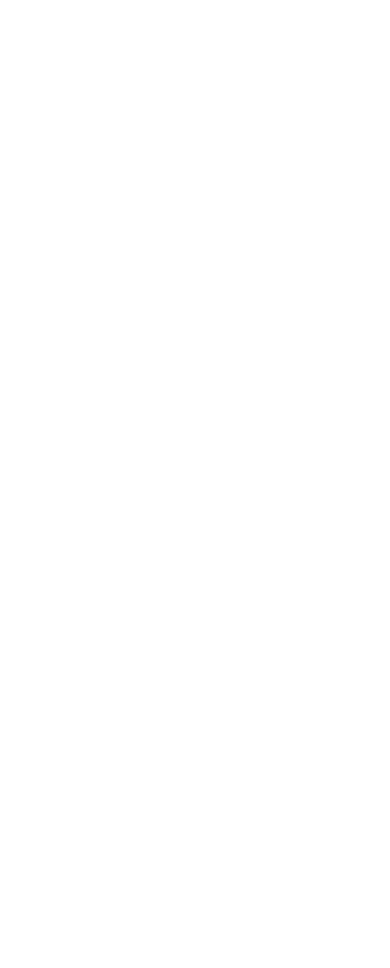
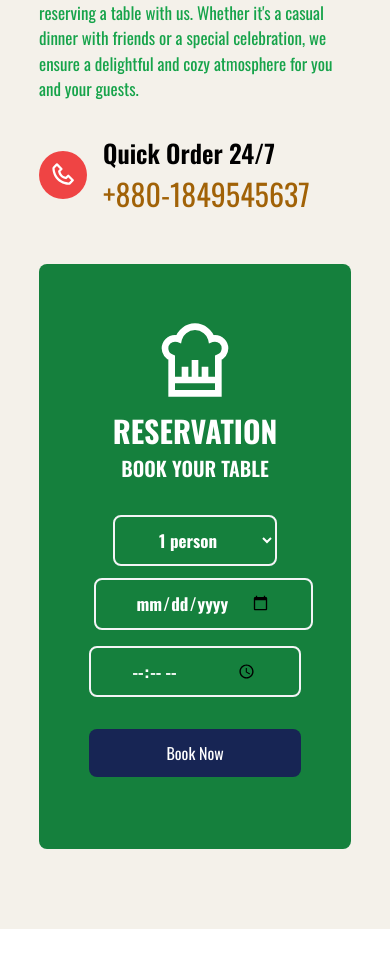
Before and after one commit to MostakemHossain/Burger-king-landing-page-nextjs, a Next.js app: page / in a window 390 px wide. Shown: the part 6244-7212 px from the top of the page. Before the commit the page ends 5946 px from the top, so only its background shows below. Built offline with nearby package versions, Linux system fonts and the light colour scheme.

Commit message:
reservation section added

```diff
--- a/app/components/Home.tsx
+++ b/app/components/Home.tsx
@@ -2,6 +2,7 @@
 import Features from "./Features/Features";
 import Hero from "./Hero/Hero";
 import PopularBurger from "./PopularBurger/PopularBurger";
+import Reservaion from "./Reservation/Reservaion";
 import Team from "./Team/Team";
 
 const Home = () => {
@@ -12,6 +13,7 @@
       <PopularBurger />
       <Delivary />
       <Team />
+      <Reservaion />
     </div>
   );
 };
--- /dev/null
+++ b/app/components/Reservation/Reservaion.tsx
@@ -0,0 +1,35 @@
+/* eslint-disable react/no-unescaped-entities */
+import { BiPhone } from "react-icons/bi";
+import ReservationForm from "./ReservationForm";
+
+const Reservation = () => {
+  return (
+    <div className={`pt-[5rem]  relative mt-[2rem] pb-[5rem] mb-[3rem]`}>
+      <div className="w-full absolute h-full  top-0 left-0 right-0 bottom-0"></div>
+      <div className="w-[80%] mx-auto z-20 grid grid-cols-1 lg:grid-cols-2 items-center gap-[3rem]">
+        <div>
+          <h1 className="text-[30px] md:text-[40px] lg:text-[50px] text-red-600 leading-[3rem] md:leading-[4rem]">
+            DO YOU HAVE ANY DINNER PLAN TODAY? RESERVE YOUR TABLE
+          </h1>
+          <p className="text-green-600 text-[17px] mt-[1rem] ">
+            Make your dining experience memorable by reserving a table with us.
+            Whether it's a casual dinner with friends or a special celebration,
+            we ensure a delightful and cozy atmosphere for you and your guests.
+          </p>
+          <div className="flex items-center mt-[2rem] space-x-4">
+            <div className="w-[3rem] h-[3rem] bg-red-500 rounded-full flex items-center justify-center flex-col">
+              <BiPhone className="w-[1.7rem] h-[1.7rem] text-white" />
+            </div>
+            <div>
+              <h1 className="font-semibold text-[25px]">Quick Order 24/7</h1>
+              <p className="text-yellow-700 text-[30px]">+880-1849545637</p>
+            </div>
+          </div>
+        </div>
+        <ReservationForm />
+      </div>
+    </div>
+  );
+};
+
+export default Reservation;
--- /dev/null
+++ b/app/components/Reservation/ReservationForm.tsx
@@ -0,0 +1,55 @@
+import { GrRestaurant } from "react-icons/gr";
+
+const ReservationForm = () => {
+  return (
+    <div className="bg-green-700 p-6 rounded-lg">
+      <GrRestaurant className="w-[5rem] h-[5rem] text-white mx-auto mt-[2rem]" />
+      <h1 className="text-center font-bold uppercase text-[30px] md:text-[40px] lg:text-[50px] mt-[0.5rem] text-white">
+        Reservation
+      </h1>
+      <p className="uppercase text-[20px] md:text-[25px] text-white font-semibold text-center">
+        Book your table
+      </p>
+      {/* inputs  */}
+      <div className="mt-[2rem]">
+        <div className="flex flex-col sm:flex-row space-y-3 sm:space-y-0 items-center w-[80%] mx-auto justify-between space-x-4">
+          <select
+            className="px-10 py-2.5 bg-transparent rounded-lg outline-none font-bold text-[17px] text-white border-[2.2px] border-gray-100"
+            name="people"
+            id="people"
+          >
+            <option value="1" className="text-black">
+              1 person
+            </option>
+            <option value="2" className="text-black">
+              2 people
+            </option>
+            <option value="3" className="text-black">
+              3 people
+            </option>
+            <option value="4" className="text-black">
+              4 people
+            </option>
+          </select>
+          <input
+            type="date"
+            name=""
+            id=""
+            className="px-10 py-2.5 bg-transparent rounded-lg outline-none font-bold text-[17px] text-white border-[2.2px] border-gray-100"
+          />
+        </div>
+        <input
+          type="time"
+          className="px-10 py-2.5 bg-transparent block w-[80%] mx-auto mt-[1rem] rounded-lg outline-none font-bold text-[17px] text-white border-[2.2px] border-gray-100"
+        />
+        <div className="mt-[2rem] w-[80%] text-center mx-auto">
+          <button className="px-8 py-3 mb-[3rem] text-[16px] rounded-lg w-full bg-blue-950 transition-all duration-300 hover:bg-blue-600 text-white">
+            Book Now
+          </button>
+        </div>
+      </div>
+    </div>
+  );
+};
+
+export default ReservationForm;
```
